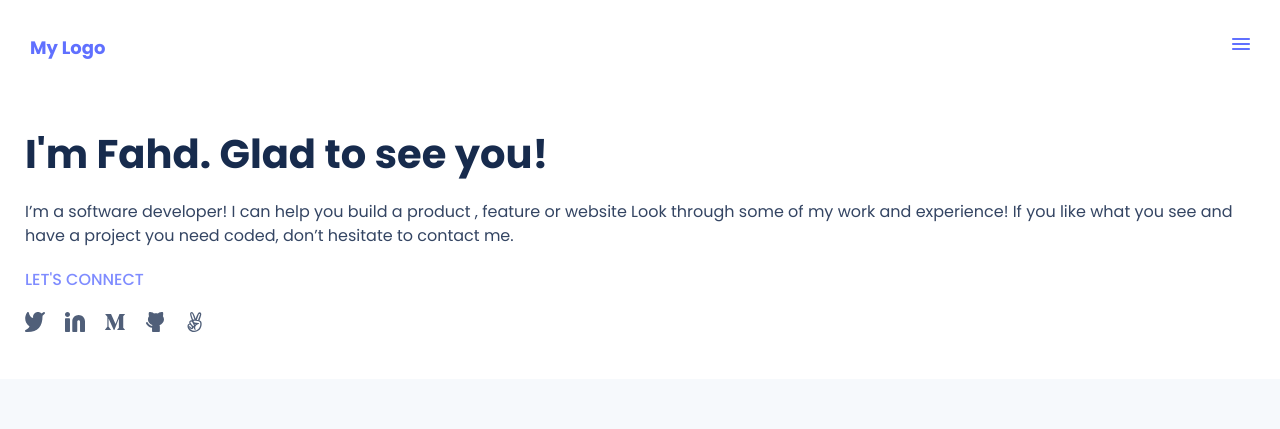
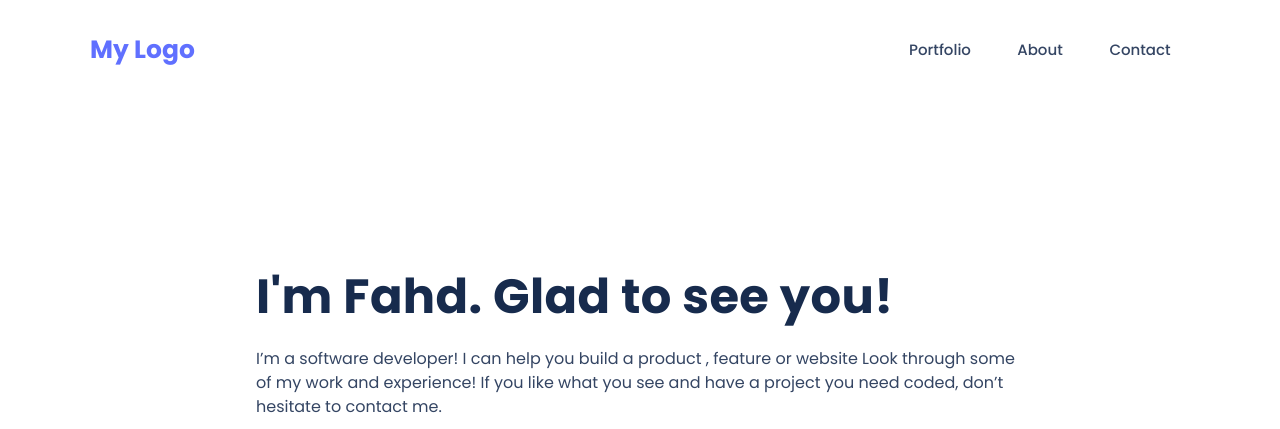
Before and after one commit to fahdrahali/my-portfolio, a website: page index.html in a window 1280 px wide. Shown: the top 429 px of the page. Drawn offline with Linux system fonts and the light colour scheme.

Commit message:
create a headline section to desktop

```diff
--- a/index.html
+++ b/index.html
@@ -17,6 +17,9 @@
       <nav>
         <ul class="nav-links">
           <li class="nav-logo">My Logo</li>
+          <li>Portfolio</li>
+          <li>About</li>
+          <li>Contact</li>
           <li class="union"><img src="./assets/image.png" alt="union" /></li>
         </ul>
       </nav>
--- a/style.css
+++ b/style.css
@@ -30,6 +30,12 @@ header {
   align-items: center;
 }
 
+.nav-links li:nth-of-type(2),
+.nav-links li:nth-of-type(3),
+.nav-links li:nth-of-type(4) {
+  display: none;
+}
+
 header img {
   width: 18px;
   height: 12px;
@@ -38,8 +44,7 @@ header img {
 .nav-logo {
   font-size: 18px;
   font-weight: 700;
-  width: 76px;
-  height: 20px;
+
   color: #6070ff;
 }
 
@@ -175,9 +180,6 @@ button {
   line-height: 24px;
   letter-spacing: 0.03em;
   text-align: center;
-  color: #396df2;
-  background-color: #fff;
-  align-self: start;
   border: 1px solid #6070ff;
   border-radius: 8px;
   padding: 12px;
@@ -298,3 +300,50 @@ button {
   color: #6070ff;
   padding: 10px 20px;
 }
+
+@media only screen and (min-width: 768px) {
+
+
+  .nav-links {
+    display: grid;
+    grid-template-columns: 8fr 1fr 1fr 1fr;
+    justify-content: end;
+    height: 48px;
+    align-items: center;
+    padding: 10px 60px;
+  }
+
+  .nav-logo{
+    font-size: 25px;
+  }
+
+  .nav-links li:nth-of-type(2),
+  .nav-links li:nth-of-type(3),
+  .nav-links li:nth-of-type(4) {
+    display: flex;
+    justify-content: center;
+    font-size: 15px;
+    font-weight: 500;
+    line-height: 20px;
+    text-align: center;
+    color: #344563;
+    padding: 10px;
+  }
+
+  .union {
+    display: none;
+  }
+
+  .headline {
+    padding: 14% 20%;
+    border-bottom-left-radius: 140px;
+  }
+
+  .headline h1 {
+font-size: 48px;
+font-weight: 700;
+line-height: 60px;
+letter-spacing: 0.37px;
+text-align: left;
+}
+}
```
